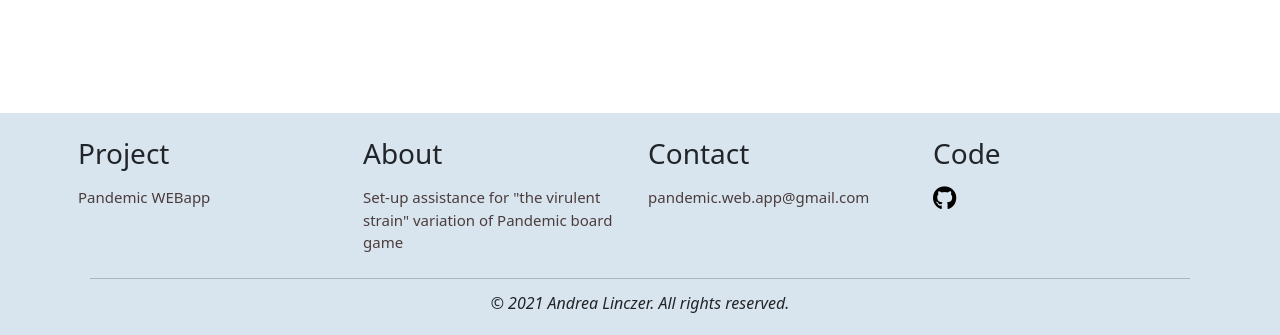
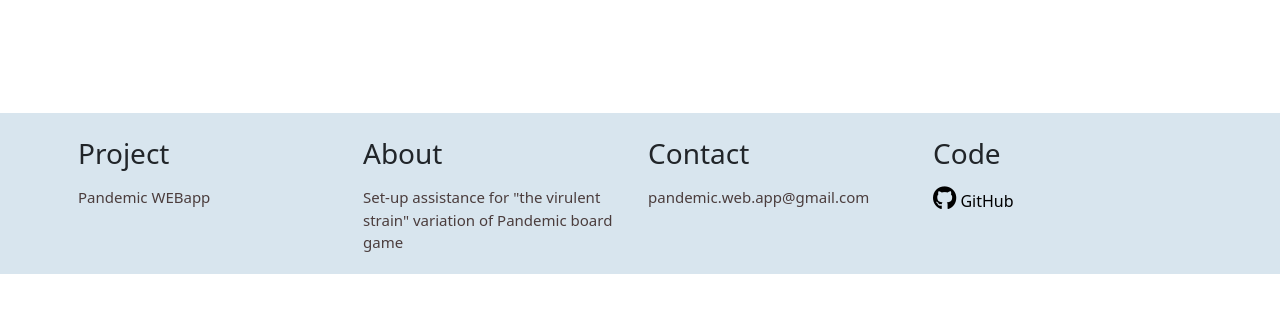
Before and after one commit to hulica/Pandemic, a Flask app: page / in a window 1280 px wide. Shown: the part 541-876 px from the top of the page. After the commit the page ends 815 px from the top, so only its background shows below. Run offline with Flask 2, Linux system fonts and the light colour scheme; some libraries are stand-ins or nearby versions.

Commit message:
formatting footer

```diff
--- a/static/styles.css
+++ b/static/styles.css
@@ -185,6 +185,17 @@ hr {
   color: rgb(168, 3, 3);
 }
 
+.footer a {
+  color: black;
+  font-size: medium;
+  text-decoration: none;
+}
+
+
+.footer a:hover {
+  color: rgb(168, 3, 3);
+}
+
 .footer .pera {
   font-size: 15px;
 }
--- a/templates/layout.html
+++ b/templates/layout.html
@@ -78,13 +78,11 @@
                 <div class="col-lg-3 px-2">
                     <h3 class="pb-2">Code</h3>
                     <!-- <span><a href=" "> <i class="fab fa-facebook"></i></a></span> -->
-                    <span><a href="https://github.com/hulica/Pandemic"> <i class="fab fa-github"></i></a></span>
+                    <span><a href="https://github.com/hulica/Pandemic"> <i class="fab fa-github"></i> GitHub</a></span>
                     <!-- <span><a href=" "> <i class="fab fa-google-plus"></i></a></span> -->
                     <!-- <span><a href=" "> <i class="fab fa-instagram"></i></a></span> -->
                 </div>
             </div>
-            <hr>
-            <p class="text-center pt-1 pb-0 fst-italic">&copy; 2021 Andrea Linczer. All rights reserved.</p>
         </div>
     </section>
 
```
